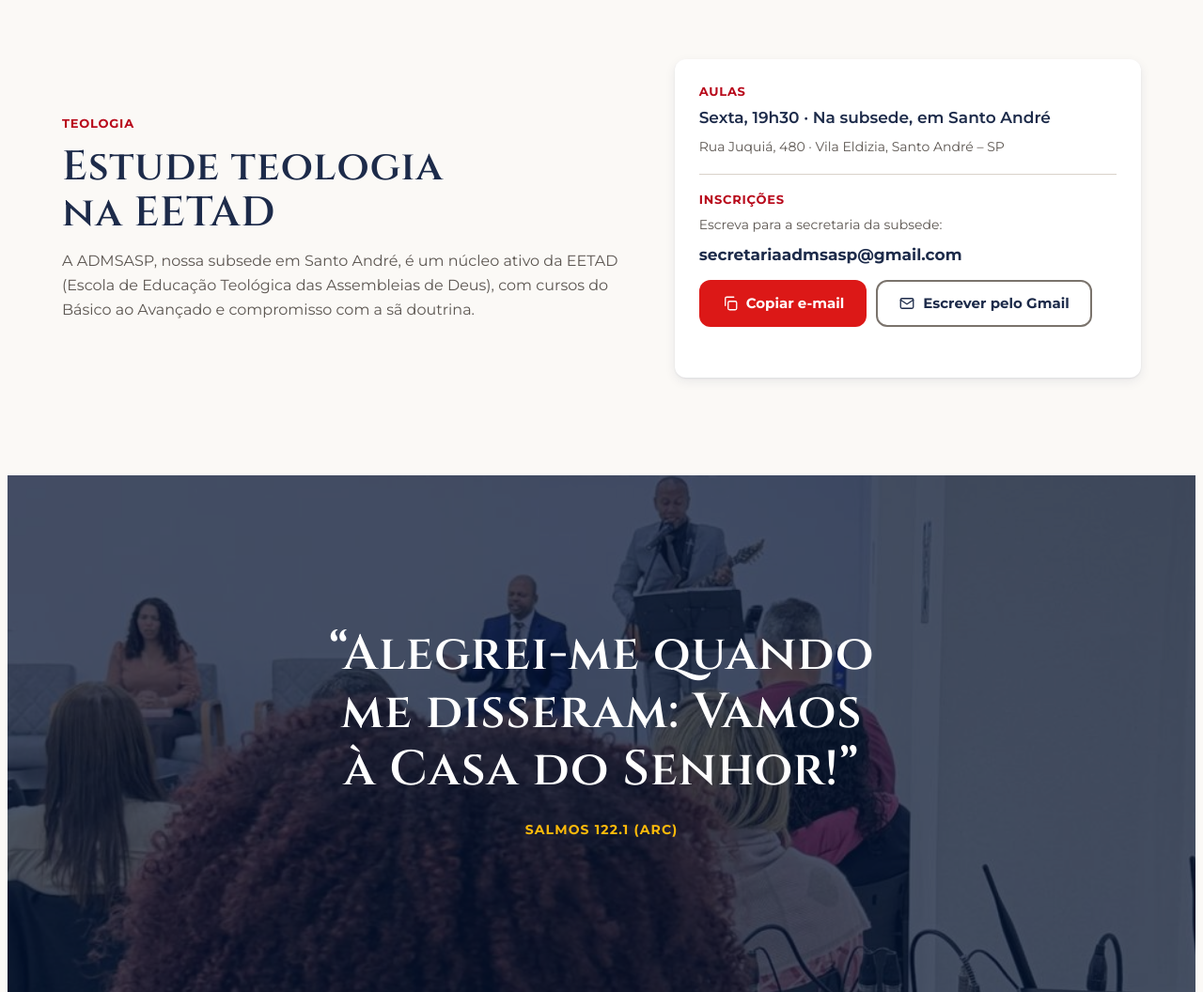
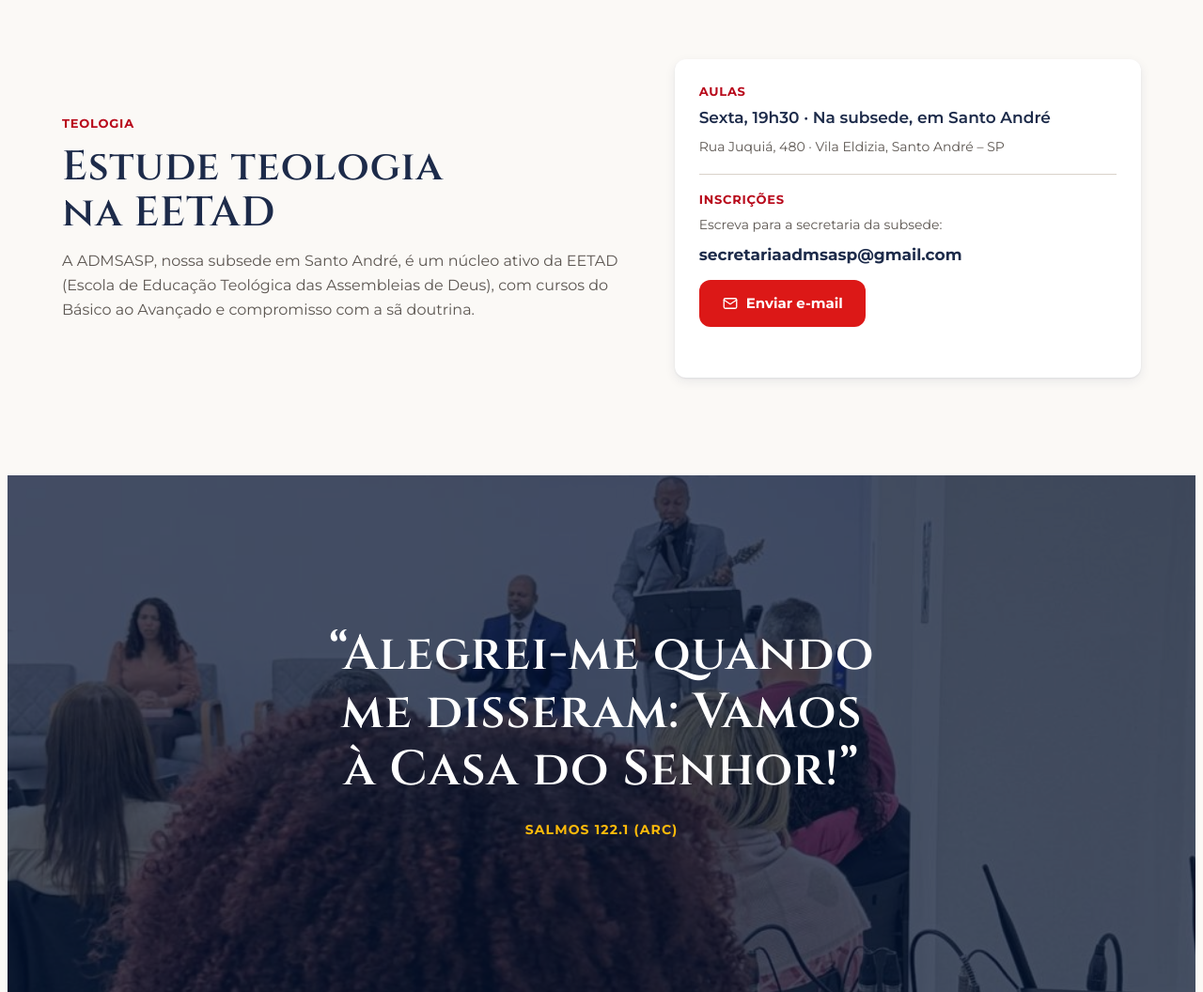
Before and after one commit to adm-peniel/site, a plain HTML site: page index.html in a window 1280 px wide. Shown: the part 6251-7307 px from the top of the page at 94% size. Drawn offline with Linux system fonts and the light colour scheme; no server answers.

Commit message:
EETAD: um botão Enviar e-mail que também copia o endereço
Co-Authored-By: Claude Opus 5.5 <noreply@anthropic.com>
Claude-Session: https://claude.ai/code/session_01FVrd46y9BDs7WhcRGLL6iK

```diff
--- a/index.html
+++ b/index.html
@@ -436,8 +436,6 @@ p { margin: 0; }
 .eetad-card hr { border: 0; border-top: 1px solid var(--line); margin: 10px 0; width: 100%; }
 .eetad-card .email { font-weight: 700; font-size: 17px; word-break: break-all; }
 .eetad-card .btn { justify-self: start; margin-top: 6px; }
-.email-acoes { display: flex; flex-wrap: wrap; gap: 10px; margin-top: 6px; }
-.eetad-card .email-acoes .btn { margin-top: 0; }
 /* Rodapé */
 .site-footer { background: var(--surface-brand-deep); color: var(--on-brand); }
 .site-footer .wrap { padding-block: 52px 36px; display: grid; gap: 32px; }
@@ -736,7 +734,7 @@ p { margin: 0; }
         <span class="label" style="color: var(--accent-text)">Inscrições</span>
         <p class="body-sm muted">Escreva para a secretaria da subsede:</p>
         <p class="email" id="email-secretaria">secretariaadmsasp@gmail.com</p>
-        <div class="email-acoes"><button class="btn btn-primary" type="button" id="copiar-email"><svg viewBox="0 0 24 24" fill="none" stroke="currentColor" stroke-width="1.75" stroke-linecap="round" stroke-linejoin="round"><rect x="9" y="9" width="12" height="12" rx="2"/><path d="M5 15V5a2 2 0 0 1 2-2h10"/></svg> Copiar e-mail</button><a class="btn btn-secondary" href="https://mail.google.com/mail/?view=cm&amp;to=secretariaadmsasp%40gmail.com&amp;su=Inscri%C3%A7%C3%A3o%20na%20EETAD" target="_blank" rel="noopener"><svg viewBox="0 0 24 24" fill="none" stroke="currentColor" stroke-width="1.75" stroke-linecap="round" stroke-linejoin="round"><rect x="3" y="5" width="18" height="14" rx="2"/><path d="M3 7l9 6 9-6"/></svg> Escrever pelo Gmail</a></div>
+        <a class="btn btn-primary" id="enviar-email" href="mailto:secretariaadmsasp@gmail.com?subject=Inscri%C3%A7%C3%A3o%20na%20EETAD"><svg viewBox="0 0 24 24" fill="none" stroke="currentColor" stroke-width="1.75" stroke-linecap="round" stroke-linejoin="round"><rect x="3" y="5" width="18" height="14" rx="2"/><path d="M3 7l9 6 9-6"/></svg> Enviar e-mail</a>
         <p class="toast" id="toast-email" role="status" aria-live="polite"></p>
       </div>
     </div>
@@ -1002,8 +1000,10 @@ p { margin: 0; }
   document.getElementById('copiar').addEventListener('click', function () {
     copia('Rua Bicudo de Brito, 67 - Vila Guarani, São Paulo - SP, CEP 04316-060', document.getElementById('toast'), 'Endereço copiado.', document.getElementById('endereco'));
   });
-  document.getElementById('copiar-email').addEventListener('click', function () {
-    copia('secretariaadmsasp@gmail.com', document.getElementById('toast-email'), 'E-mail copiado. Cole no seu aplicativo de e-mail.', document.getElementById('email-secretaria'));
+  document.getElementById('enviar-email').addEventListener('click', function () {
+    var toast = document.getElementById('toast-email');
+    try { navigator.clipboard.writeText('secretariaadmsasp@gmail.com'); } catch (e) {}
+    toast.textContent = 'Abrindo o seu e-mail. Se não abrir, o endereço já foi copiado: é só colar no seu e-mail.';
   });
   document.getElementById('compartilhar').addEventListener('click', function () {
     copia("Olá!\n\nPassando para convidar você para irmos na Igreja ADM Peniel.\n\nEles têm 3 cultos por semana:\n• Domingo, 18h (Culto da família)\n• Terça, 19h30 (Oração e ensino)\n• Quinta, 19h30 (Campanha)\n\nO endereço é Rua Bicudo de Brito, 67, Vila Guarani, São Paulo.\n\nVamos juntos!\n\nadmpeniel.com.br", document.getElementById('toast-convite'), 'Convite copiado. Cole no WhatsApp de quem você quer convidar.', null);
```
